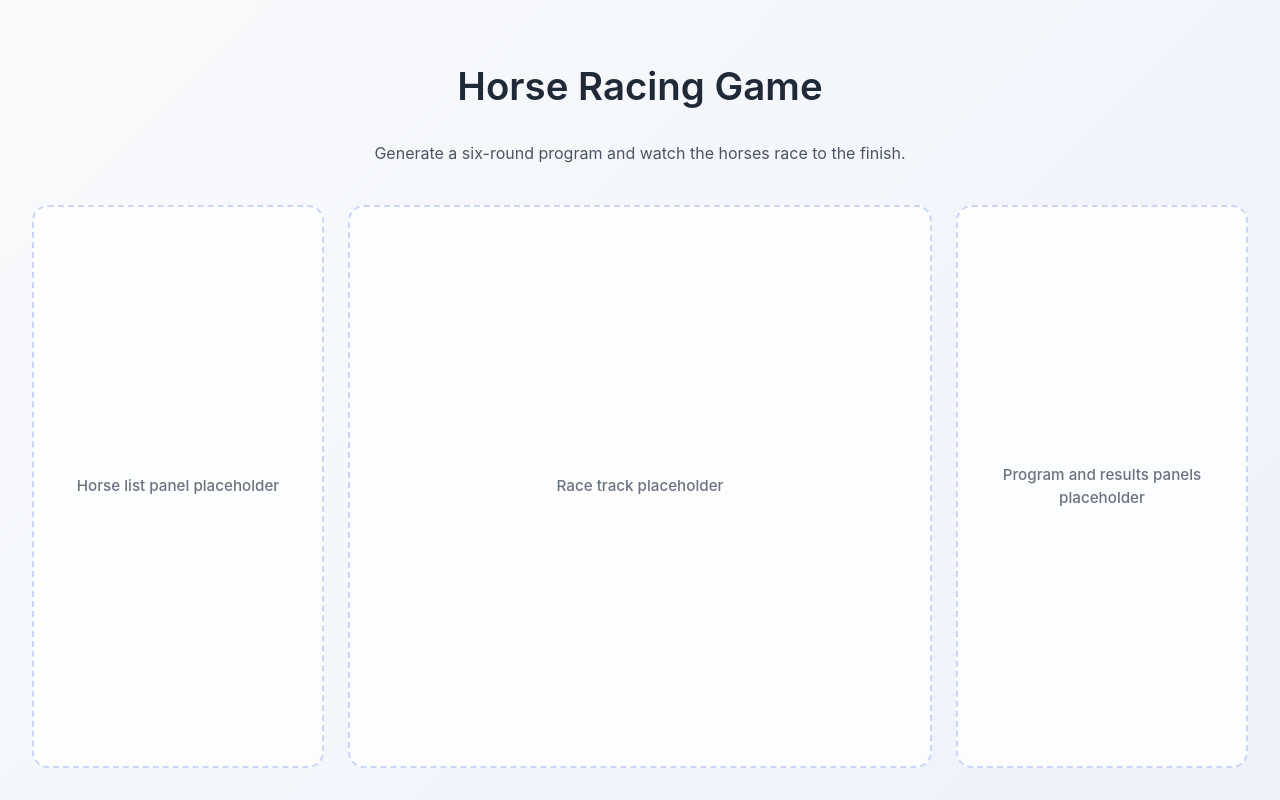
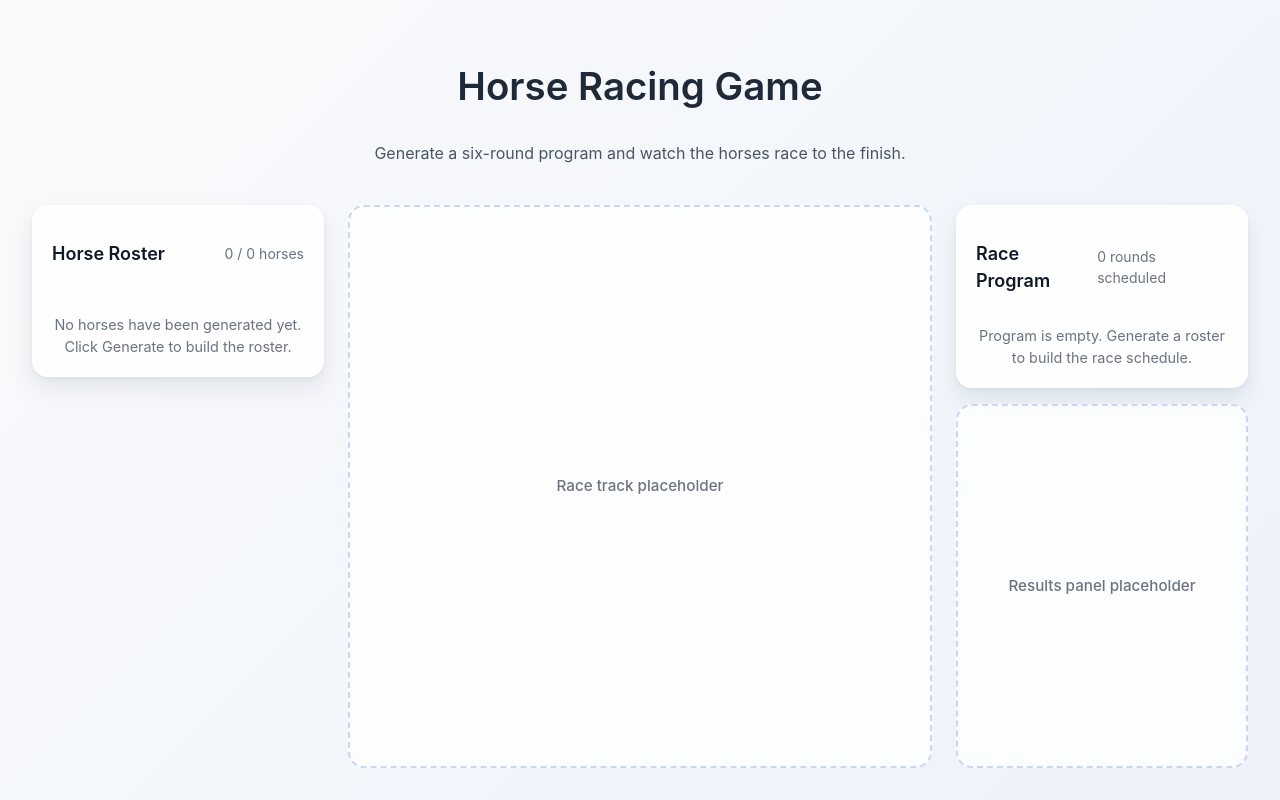
Before and after one commit to esraerdim/HorseRacingGame, a Vue app: page / in a window 1280 px wide. Built offline with nearby package versions, Linux system fonts and the light colour scheme.

Commit message:
Feat: Update GameView component to use async components for HorseListPanel and ProgramPanel, and include declaration files in TypeScript configuration.

```diff
--- /dev/null
+++ b/src/components/panels/HorseListPanel.vue
@@ -0,0 +1,160 @@
+<template>
+  <section class="horse-list-panel">
+    <header class="horse-list-panel__header">
+      <h2>Horse Roster</h2>
+      <span class="horse-list-panel__meta">
+        {{ horses.length }} / {{ totalHorses }} horses
+      </span>
+    </header>
+
+    <div v-if="isGenerating" class="horse-list-panel__state">
+      <span class="horse-list-panel__spinner" aria-hidden="true" />
+      <span>Generating horse pool…</span>
+    </div>
+    <ul v-else class="horse-list-panel__grid">
+      <li
+        v-for="horse in horses"
+        :key="horse.id"
+        class="horse-card"
+      >
+        <span
+          class="horse-card__swatch"
+          :style="{ backgroundColor: horse.color }"
+          aria-hidden="true"
+        />
+        <div class="horse-card__meta">
+          <span class="horse-card__name">{{ horse.name }}</span>
+          <span class="horse-card__stats">Condition: {{ horse.condition }}</span>
+        </div>
+      </li>
+    </ul>
+
+    <p v-if="!horses.length && !isGenerating" class="horse-list-panel__empty">
+      No horses have been generated yet. Click Generate to build the roster.
+    </p>
+  </section>
+</template>
+
+<script setup lang="ts">
+import { computed } from 'vue'
+import { useStore } from 'vuex'
+import type { Horse } from '../../types'
+import type { RootState } from '../../store'
+
+const store = useStore<RootState>()
+
+const horses = computed(
+  () => store.getters['horses/horsePool'] as Horse[],
+)
+const totalHorses = computed(() => store.getters['horses/horseCount'] as number)
+const isGenerating = computed(
+  () => store.getters['horses/isGenerating'] as boolean,
+)
+</script>
+
+<style scoped>
+.horse-list-panel {
+  display: flex;
+  flex-direction: column;
+  gap: 1rem;
+  padding: 1.25rem;
+  border-radius: 1rem;
+  background: rgba(255, 255, 255, 0.92);
+  box-shadow:
+    0 12px 24px rgba(15, 23, 42, 0.08),
+    0 2px 6px rgba(15, 23, 42, 0.05);
+}
+
+.horse-list-panel__header {
+  display: flex;
+  justify-content: space-between;
+  align-items: center;
+}
+
+.horse-list-panel__header h2 {
+  font-size: 1.125rem;
+  font-weight: 600;
+  color: #111827;
+}
+
+.horse-list-panel__meta {
+  font-size: 0.875rem;
+  color: #6b7280;
+}
+
+.horse-list-panel__state {
+  display: flex;
+  align-items: center;
+  gap: 0.75rem;
+  font-size: 0.95rem;
+  color: #374151;
+}
+
+.horse-list-panel__spinner {
+  width: 1rem;
+  height: 1rem;
+  border-radius: 50%;
+  border: 2px solid #a5b4fc;
+  border-top-color: transparent;
+  animation: spin 0.9s linear infinite;
+}
+
+.horse-list-panel__grid {
+  display: grid;
+  grid-template-columns: repeat(auto-fill, minmax(180px, 1fr));
+  gap: 0.75rem;
+  list-style: none;
+  margin: 0;
+  padding: 0;
+}
+
+.horse-card {
+  display: flex;
+  gap: 0.75rem;
+  align-items: center;
+  padding: 0.75rem;
+  border-radius: 0.75rem;
+  background: rgba(248, 250, 252, 0.9);
+  border: 1px solid rgba(148, 163, 184, 0.2);
+}
+
+.horse-card__swatch {
+  flex-shrink: 0;
+  width: 2.5rem;
+  height: 2.5rem;
+  border-radius: 0.75rem;
+  box-shadow: inset 0 0 0 1px rgba(15, 23, 42, 0.12);
+}
+
+.horse-card__meta {
+  display: flex;
+  flex-direction: column;
+  gap: 0.25rem;
+}
+
+.horse-card__name {
+  font-weight: 600;
+  color: #1f2937;
+}
+
+.horse-card__stats {
+  font-size: 0.8rem;
+  color: #6b7280;
+}
+
+.horse-list-panel__empty {
+  margin: 0;
+  font-size: 0.9rem;
+  color: #6b7280;
+  text-align: center;
+}
+
+@keyframes spin {
+  from {
+    transform: rotate(0deg);
+  }
+  to {
+    transform: rotate(360deg);
+  }
+}
+</style>
--- /dev/null
+++ b/src/components/panels/ProgramPanel.vue
@@ -0,0 +1,162 @@
+<template>
+  <section class="program-panel">
+    <header class="program-panel__header">
+      <h2>Race Program</h2>
+      <span class="program-panel__meta">
+        {{ rounds.length }} rounds scheduled
+      </span>
+    </header>
+
+    <p v-if="!rounds.length" class="program-panel__empty">
+      Program is empty. Generate a roster to build the race schedule.
+    </p>
+
+    <ul v-else class="program-panel__list">
+      <li
+        v-for="round in rounds"
+        :key="round.roundNumber"
+        class="program-round"
+      >
+        <div class="program-round__header">
+          <span class="program-round__title">Round {{ round.roundNumber }}</span>
+          <span class="program-round__distance">
+            {{ round.distance }} m
+          </span>
+        </div>
+        <ul class="program-round__horses">
+          <li
+            v-for="horseName in round.horseNames"
+            :key="horseName"
+            class="program-round__horse"
+          >
+            {{ horseName }}
+          </li>
+        </ul>
+      </li>
+    </ul>
+  </section>
+</template>
+
+<script setup lang="ts">
+import { computed } from 'vue'
+import { useStore } from 'vuex'
+import type { Horse, RaceRound } from '../../types'
+import type { RootState } from '../../store'
+
+interface EnrichedRound extends RaceRound {
+  horseNames: string[]
+}
+
+const store = useStore<RootState>()
+
+const horseLookup = computed(() => {
+  const map = new Map<number, Horse>()
+  store.state.horses.pool.forEach((horse) => {
+    map.set(horse.id, horse)
+  })
+  return map
+})
+
+const rounds = computed<EnrichedRound[]>(() =>
+  store.state.race.schedule.map((round) => ({
+    ...round,
+    horseNames: round.horseIds.map(
+      (horseId) => horseLookup.value.get(horseId)?.name ?? `Horse ${horseId}`,
+    ),
+  })),
+)
+</script>
+
+<style scoped>
+.program-panel {
+  display: flex;
+  flex-direction: column;
+  gap: 1rem;
+  padding: 1.25rem;
+  border-radius: 1rem;
+  background: rgba(255, 255, 255, 0.92);
+  box-shadow:
+    0 12px 24px rgba(15, 23, 42, 0.08),
+    0 2px 6px rgba(15, 23, 42, 0.05);
+  max-height: 100%;
+  overflow: auto;
+}
+
+.program-panel__header {
+  display: flex;
+  justify-content: space-between;
+  align-items: center;
+}
+
+.program-panel__header h2 {
+  font-size: 1.125rem;
+  font-weight: 600;
+  color: #111827;
+}
+
+.program-panel__meta {
+  font-size: 0.875rem;
+  color: #6b7280;
+}
+
+.program-panel__empty {
+  margin: 0;
+  font-size: 0.9rem;
+  color: #6b7280;
+  text-align: center;
+}
+
+.program-panel__list {
+  display: flex;
+  flex-direction: column;
+  gap: 0.75rem;
+  list-style: none;
+  margin: 0;
+  padding: 0;
+}
+
+.program-round {
+  display: flex;
+  flex-direction: column;
+  gap: 0.5rem;
+  padding: 0.75rem;
+  border-radius: 0.75rem;
+  background: rgba(248, 250, 252, 0.9);
+  border: 1px solid rgba(148, 163, 184, 0.2);
+}
+
+.program-round__header {
+  display: flex;
+  justify-content: space-between;
+  align-items: center;
+  font-weight: 600;
+  color: #1f2937;
+}
+
+.program-round__title {
+  font-size: 0.95rem;
+}
+
+.program-round__distance {
+  font-size: 0.85rem;
+  color: #4b5563;
+}
+
+.program-round__horses {
+  display: grid;
+  grid-template-columns: repeat(auto-fill, minmax(140px, 1fr));
+  gap: 0.5rem;
+  margin: 0;
+  padding: 0;
+  list-style: none;
+}
+
+.program-round__horse {
+  padding: 0.4rem 0.5rem;
+  border-radius: 0.5rem;
+  background: rgba(255, 255, 255, 0.8);
+  border: 1px solid rgba(148, 163, 184, 0.2);
+  font-size: 0.8rem;
+  color: #374151;
+}
+</style>
--- a/src/views/GameView.vue
+++ b/src/views/GameView.vue
@@ -1,3 +1,14 @@
+<script setup lang="ts">
+import { defineAsyncComponent } from 'vue'
+
+const HorseListPanel = defineAsyncComponent(
+  () => import('../components/panels/HorseListPanel.vue'),
+)
+const ProgramPanel = defineAsyncComponent(
+  () => import('../components/panels/ProgramPanel.vue'),
+)
+</script>
+
 <template>
   <main class="game-view">
     <header class="game-view__header">
@@ -9,9 +20,7 @@
 
     <section class="game-view__content">
       <aside class="game-view__column game-view__column--left">
-        <div class="placeholder-block">
-          Horse list panel placeholder
-        </div>
+        <HorseListPanel />
       </aside>
 
       <section class="game-view__column game-view__column--center">
@@ -21,8 +30,9 @@
       </section>
 
       <aside class="game-view__column game-view__column--right">
+        <ProgramPanel />
         <div class="placeholder-block">
-          Program and results panels placeholder
+          Results panel placeholder
         </div>
       </aside>
     </section>
--- a/tsconfig.app.json
+++ b/tsconfig.app.json
@@ -17,5 +17,5 @@
     "noFallthroughCasesInSwitch": true,
     "noUncheckedSideEffectImports": true
   },
-  "include": ["src/**/*.ts", "src/**/*.tsx", "src/**/*.vue"]
+  "include": ["src/**/*.ts", "src/**/*.tsx", "src/**/*.vue", "src/**/*.d.ts"]
 }
```
Also changed, not shown: src/env.d.ts (added, +7 -0 lines).
